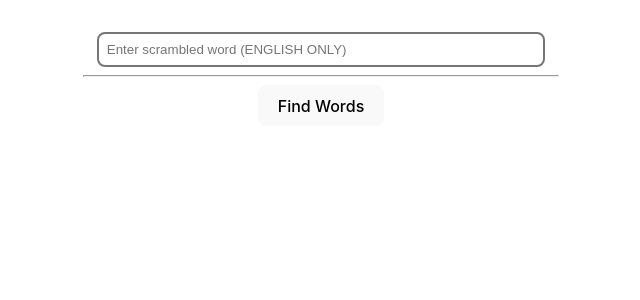
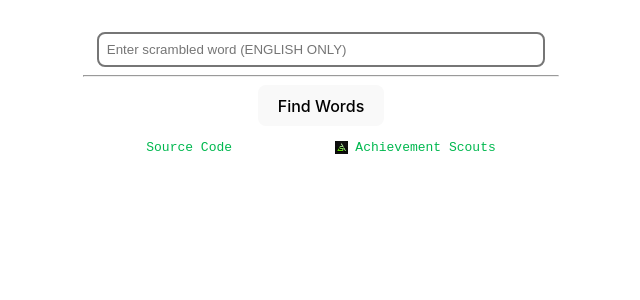
Before and after one commit to Shivelight/ace-of-words-unscrambler, a Svelte app: page / in a window 1280 px wide. Shown: the top 300 px of the page, without its empty margins (319-959 px from the left). Built offline with nearby package versions, Linux system fonts and the light colour scheme.

Commit message:
added some links

```diff
--- a/src/App.svelte
+++ b/src/App.svelte
@@ -93,6 +93,11 @@
   </div>
 </div>
 
+<div class="container">
+  <a href="https://github.com/Shivelight/ace-of-words-unscrambler" target="_blank">Source Code</a>
+  <a href="https://steamcommunity.com/groups/achievementscouts" target="_blank"><img src="ascout.jpg" alt="Achivement Scouts logo"> Achievement Scouts</a>
+</div>
+
 <style>
   ul {
     text-align: left;
@@ -107,4 +112,16 @@
     border-style: solid;
     width: 90%;
   }
+
+  .container {
+    font-family: monospace;
+    display: flex;
+    justify-content: space-around;
+    margin: 12px;
+  }
+
+  .container img {
+    height: 1em;
+    vertical-align: middle;
+  }
 </style>
```
